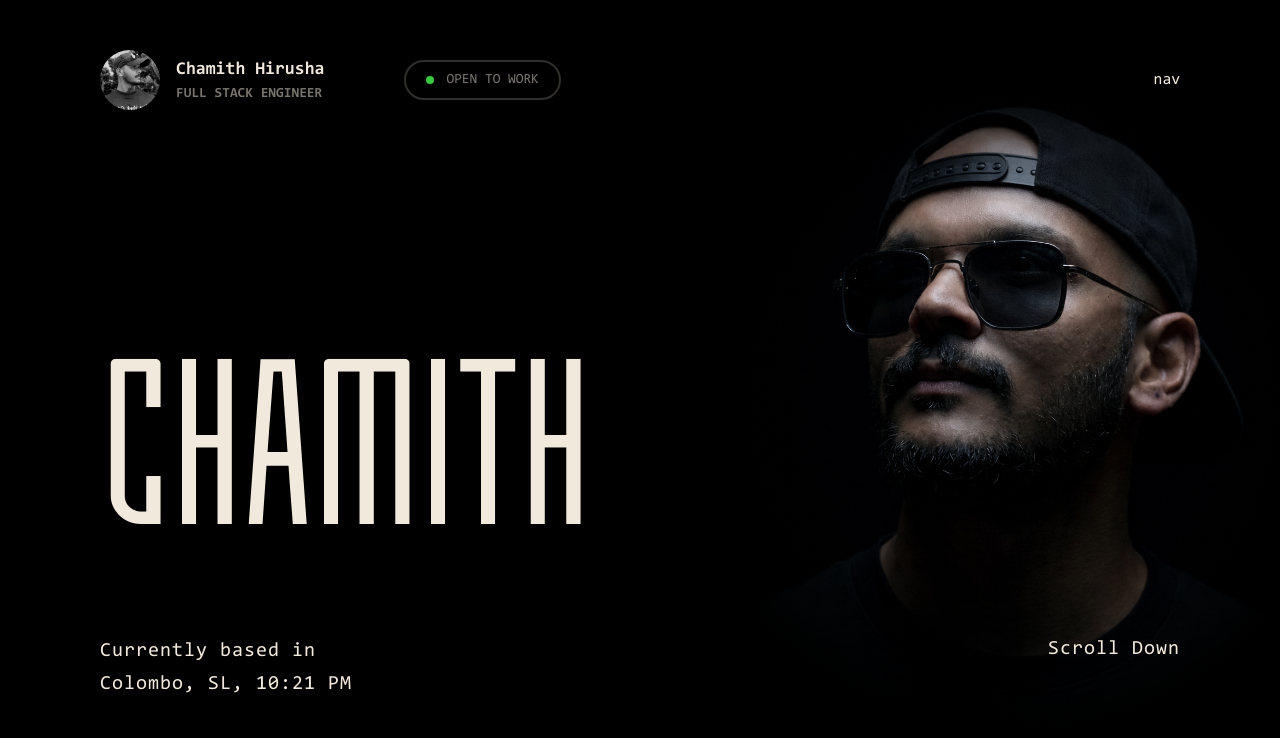
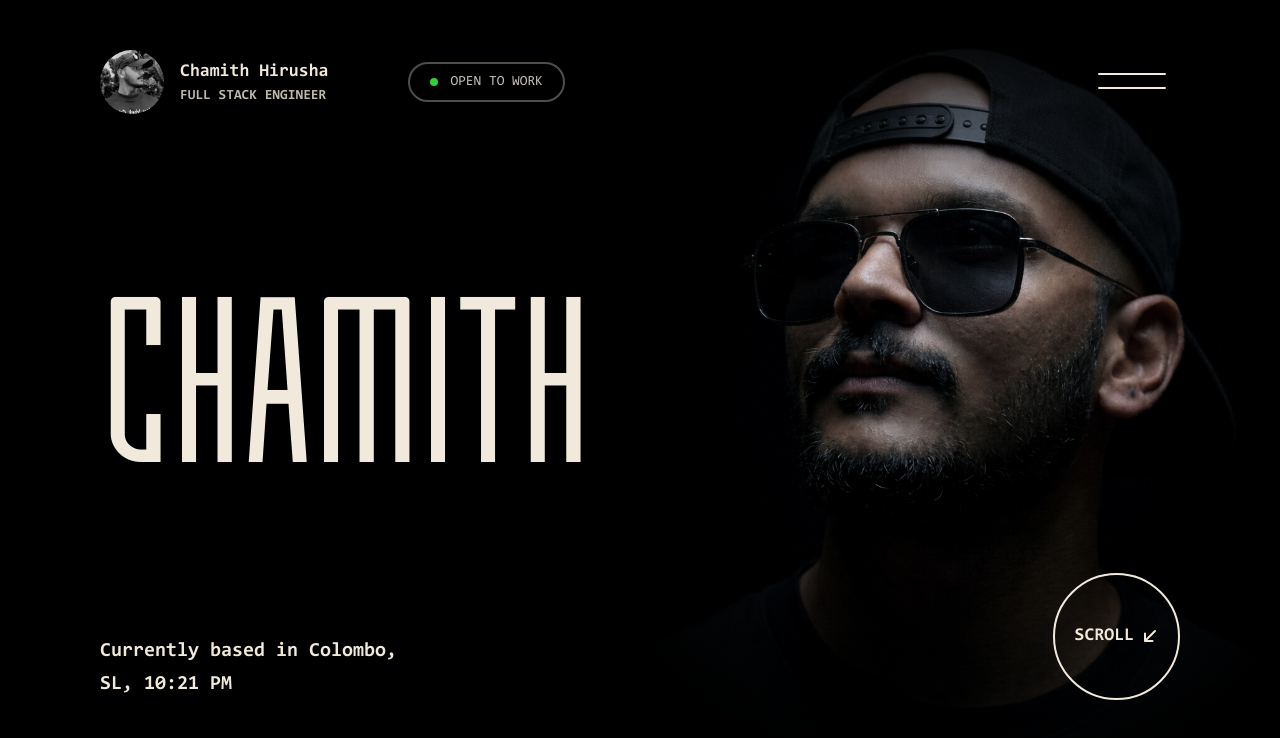
Before and after one commit to chamithhirusha/chamith-portfolio, a Next.js app: page / in a window 1280 px wide. Shown: the top 738 px of the page. Built offline with nearby package versions, Linux system fonts and the light colour scheme.

Commit message:
Added features to home header
configured eslint, prettier and build commands

added ui features to home header

```diff
--- a/eslint.config.mjs
+++ b/eslint.config.mjs
@@ -13,6 +13,12 @@ const eslintConfig = defineConfig([
     "build/**",
     "next-env.d.ts",
   ]),
+
+  {
+    rules: {
+      "@typescript-eslint/no-unused-vars": "error",
+    },
+  }
 ]);
 
 export default eslintConfig;
--- a/package.json
+++ b/package.json
@@ -4,9 +4,10 @@
   "private": true,
   "scripts": {
     "dev": "next dev",
-    "build": "next build",
+    "build": "npm run lint && npm run prettier && next build",
     "start": "next start",
-    "lint": "eslint"
+    "lint": "eslint",
+    "prettier": "prettier --write 'src/**/*.{ts,tsx,js,jsx,json,css,md}'"
   },
   "dependencies": {
     "next": "16.2.4",
@@ -20,6 +21,7 @@
     "@types/react-dom": "^19",
     "eslint": "^9",
     "eslint-config-next": "16.2.4",
+    "prettier": "^3.8.3",
     "tailwindcss": "^4",
     "typescript": "^5"
   }
--- /dev/null
+++ b/src/app/components/badges/Badge.tsx
@@ -0,0 +1,28 @@
+interface Props {
+  label: string;
+  showDot?: boolean;
+  dotColor?: string;
+  className?: string;
+  textColor?: string;
+}
+
+const Badge = (props: Props) => {
+  return (
+    <div
+      className={`flex flex-row sm:flex hidden gap-3 justify-center items-center px-5 py-2 h-fit rounded-full border-2 theme-border-secondary-light ${props.className || ""}`}
+    >
+      {props.showDot && (
+        <div
+          className={`rounded-full w-2 h-2 ${props.dotColor || "theme-bg-highlight"}`}
+        ></div>
+      )}
+      <span
+        className={`uppercase text-sm ${props.textColor || "theme-foreground"}`}
+      >
+        {props.label}
+      </span>
+    </div>
+  );
+};
+
+export default Badge;
--- a/src/app/components/header/Header.tsx
+++ b/src/app/components/header/Header.tsx
@@ -1,4 +1,6 @@
 import Image from "next/image";
+import Badge from "../badges/Badge";
+import { MenuIcon } from "../icons/Icons";
 
 const Header = () => {
   return (
@@ -11,20 +13,23 @@ const Header = () => {
               alt="Logo"
               width={60}
               height={60}
-              className="rounded-full grayscale brightness-90 contrast-110"
+              className="rounded-full w-12 h-12 sm:w-16 sm:h-16 grayscale brightness-90 contrast-110"
             />
             <div>
-              <p className="font-bold text-lg">Chamith Hirusha</p>
-              <p className="font-bold text-sm uppercase theme-secondary">Full stack engineer</p>
+              <p className="font-bold text-md sm:text-lg">Chamith Hirusha</p>
+              <p className="font-bold text-xs sm:text-sm uppercase theme-secondary">
+                Full stack engineer
+              </p>
             </div>
           </div>
-
-          <div className="flex flex-row sm:flex hidden gap-3 justify-center items-center px-5 py-2 h-fit rounded-full border-2 theme-border-secondary-light">
-            <div className="theme-bg-highlight rounded-full w-2 h-2"></div>
-            <span className="uppercase text-sm theme-secondary">Open to work</span>
-          </div>
+          <Badge label="Open to work" showDot textColor="theme-secondary" />
         </div>
-        nav
+        <div className="flex items-center justify-center h-10">
+          <MenuIcon
+            className="cursor-pointer size-12 md:size-18 lg:size-24"
+            strokeWidth={0.5}
+          />
+        </div>
       </div>
     </header>
   );
--- /dev/null
+++ b/src/app/components/icons/Icons.tsx
@@ -0,0 +1,49 @@
+export const MenuIcon = ({
+  className = "size-6",
+  strokeWidth = 1,
+}: {
+  className?: string;
+  strokeWidth?: number;
+}) => {
+  return (
+    <svg
+      xmlns="http://www.w3.org/2000/svg"
+      fill="none"
+      viewBox="0 0 24 24"
+      strokeWidth={strokeWidth}
+      stroke="currentColor"
+      className={className}
+    >
+      <path
+        strokeLinecap="round"
+        strokeLinejoin="round"
+        d="M3.75 10h16.5m-16.5 3.5h16.5"
+      />
+    </svg>
+  );
+};
+
+export const ArrowDownLeftIcon = ({
+  className = "size-6",
+  strokeWidth = 1,
+}: {
+  className?: string;
+  strokeWidth?: number;
+}) => {
+  return (
+    <svg
+      xmlns="http://www.w3.org/2000/svg"
+      fill="none"
+      viewBox="0 0 24 24"
+      strokeWidth={strokeWidth}
+      stroke="currentColor"
+      className={className}
+    >
+      <path
+        strokeLinecap="round"
+        strokeLinejoin="round"
+        d="m19.5 4.5-15 15m0 0h11.25m-11.25 0V8.25"
+      />
+    </svg>
+  );
+};
--- a/src/app/globals.css
+++ b/src/app/globals.css
@@ -1,20 +1,26 @@
 @import "tailwindcss";
 
+/* ========================================================================
+     GLOBAL CSS VARIABLES
+     ======================================================================== */
 :root {
-  /* color palette */
-  --theme-background: #000000ff;
-  --theme-foreground: #f1e9dbff;
-  --theme-secondary: #f1e9db80;
-  --theme-secondary-light: #f1e9db33;
+  /* Color Palette */
+  --theme-background: #000;
+  --theme-foreground: #f1e9db;
+  --theme-secondary: #f1e9dbcc; /* 80% */
+  --theme-secondary-light: #f1e9db55; /* 33% */
   --theme-overlay: #f1e9db14;
-  --theme-inverted-foreground: #6b6b6bff;
+  --theme-inverted-foreground: #6b6b6b;
   --theme-inverted-foreground-overlay: #6b6b6b80;
-  --theme-hightlight: #31ce36ff;
+  --theme-highlight: #31ce36;
 
-  /* images */
+  /* Images */
   --home-header-image: url("../../public/images/background-image.png");
 }
 
+/* ========================================================================
+     BASE ELEMENTS
+     ======================================================================== */
 body {
   background: var(--theme-background);
   color: var(--theme-foreground);
@@ -22,141 +28,128 @@ body {
   scroll-behavior: smooth;
 }
 
-/* Fonts */
+/* Font Utility Classes */
 .font-moho-condensed {
   font-family: var(--font-moho-condensed), Helvetica, sans-serif;
 }
 
-/* Paddings and Margins */
+/* ========================================================================
+     LAYOUT UTILITIES
+     ======================================================================== */
 .theme-default-padding-x {
-  @apply px-[50px];
+  padding-left: 25px;
+  padding-right: 25px;
 }
-
 @media (min-width: 768px) {
   .theme-default-padding-x {
-    @apply px-[100px];
+    padding-left: 100px;
+    padding-right: 100px;
+  }
+}
+.theme-default-padding-y {
+  padding-top: 25px;
+  padding-bottom: 25px;
+}
+@media (min-width: 768px) {
+  .theme-default-padding-y {
+    padding-top: 100px;
+    padding-bottom: 100px;
   }
 }
 
-.theme-default-padding-y {
-  @apply py-[50px];
-}
-
-@media (min-width: 768px) {
-  .theme-default-padding-y {
-    @apply py-[100px];
-  }
-}
-
-/* Font colors */
+/* ========================================================================
+     COLOR UTILITY CLASSES
+     ======================================================================== */
+/* Font Colors */
 .theme-background {
   color: var(--theme-background);
 }
-
 .theme-foreground {
   color: var(--theme-foreground);
 }
-
 .theme-secondary {
   color: var(--theme-secondary);
 }
-
 .theme-secondary-light {
   color: var(--theme-secondary-light);
 }
-
 .theme-overlay {
   color: var(--theme-overlay);
 }
-
 .theme-inverted-foreground {
   color: var(--theme-inverted-foreground);
 }
-
 .theme-inverted-foreground-overlay {
   color: var(--theme-inverted-foreground-overlay);
 }
-
 .theme-highlight {
-  color: var(--theme-hightlight);
+  color: var(--theme-highlight);
 }
 
-/* Background colors */
+/* Background Colors */
 .theme-bg-background {
   background-color: var(--theme-background);
 }
-
 .theme-bg-foreground {
   background-color: var(--theme-foreground);
 }
-
 .theme-bg-secondary {
   background-color: var(--theme-secondary);
 }
-
 .theme-bg-secondary-light {
   background-color: var(--theme-secondary-light);
 }
-
 .theme-bg-overlay {
   background-color: var(--theme-overlay);
 }
-
 .theme-bg-inverted-foreground {
   background-color: var(--theme-inverted-foreground);
 }
-
 .theme-bg-inverted-foreground-overlay {
   background-color: var(--theme-inverted-foreground-overlay);
 }
-
 .theme-bg-highlight {
-  background-color: var(--theme-hightlight);
+  background-color: var(--theme-highlight);
 }
 
-/* Border colors  */
+/* Border Colors */
 .theme-border-background {
   border-color: var(--theme-background);
 }
-
 .theme-border-foreground {
   border-color: var(--theme-foreground);
 }
-
 .theme-border-secondary {
   border-color: var(--theme-secondary);
 }
-
 .theme-border-secondary-light {
   border-color: var(--theme-secondary-light);
 }
-
 .theme-border-overlay {
   border-color: var(--theme-overlay);
 }
-
 .theme-border-inverted-foreground {
   border-color: var(--theme-inverted-foreground);
 }
-
 .theme-border-inverted-foreground-overlay {
   border-color: var(--theme-inverted-foreground-overlay);
 }
-
 .theme-border-highlight {
-  border-color: var(--theme-hightlight);
+  border-color: var(--theme-highlight);
 }
 
+/* ========================================================================
+     EFFECTS
+     ======================================================================== */
 .radial-mask {
   -webkit-mask-image: radial-gradient(
     circle at center,
-    rgba(0, 0, 0, 1) 40%,
+    rgba(0, 0, 0, 1) 30%,
     rgba(0, 0, 0, 0) 70%
   );
-
   mask-image: radial-gradient(
     circle at center,
-    rgba(0, 0, 0, 1) 40%,
+    rgba(0, 0, 0, 1) 30%,
     rgba(0, 0, 0, 0) 70%
   );
 }
--- a/src/app/page.tsx
+++ b/src/app/page.tsx
@@ -1,10 +1,11 @@
 import Image from "next/image";
+import { ArrowDownLeftIcon } from "./components/icons/Icons";
 
 export default function Home() {
   return (
     <div className="relative h-screen min-h-[700px] overflow-hidden theme-default-padding-x theme-default-padding-y">
       {/* Right side image */}
-      <div className="absolute top-0 right-0 h-full">
+      <div className="absolute bottom-40 sm:bottom-20 right-0 h-full">
         <Image
           src="/images/background-image.png"
           alt="Background"
@@ -12,23 +13,26 @@ export default function Home() {
           height={1536}
           quality={100}
           priority
-          className="h-full w-auto object-contain radial-mask"
+          className="h-[120%] w-auto object-contain radial-mask"
         />
       </div>
 
       {/* Content */}
       <div className="relative z-10 h-full flex flex-col justify-between">
         <div className="flex justify-end sm:justify-start items-end 2xl:items-center h-full">
-          <h1 className="font-moho-condensed text-[100px] md:text-[200px] xl:text-[250px] 2xl:text-[350px] uppercase">
+          <h1 className="font-moho-condensed text-[100px] md:text-[200px] xl:text-[250px] 2xl:text-[400px] uppercase">
             Chamith
           </h1>
         </div>
 
-        <div className="flex flex-row justify-between">
-          <p className="text-xl leading-relaxed tracking-wider w-xs">
+        <div className="flex flex-row justify-between items-end gap-5">
+          <p className="text-xl font-bold leading-relaxed w-xs">
             Currently based in Colombo, SL, 10:21 PM
           </p>
-          <p className="text-xl tracking-wider">Scroll Down</p>
+          <div className="flex gap-2 cursor-pointer justify-center items-center rounded-full aspect-square border-2 theme-border-foreground p-5">
+            <p className="text-sm md:text-lg font-bold uppercase">Scroll</p>
+            <ArrowDownLeftIcon className="size-3 md:size-4" strokeWidth={3} />
+          </div>
         </div>
       </div>
     </div>
```
Also changed, not shown: src/app/components/footer/Footer.tsx (line endings or trailing spaces), src/app/fonts/fonts.ts (line endings or trailing spaces), 2 other files (tests, documents, lock files or other folders).
